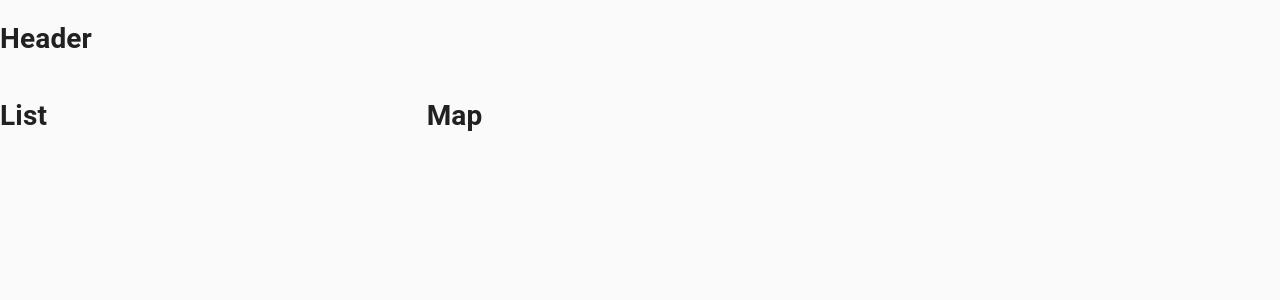
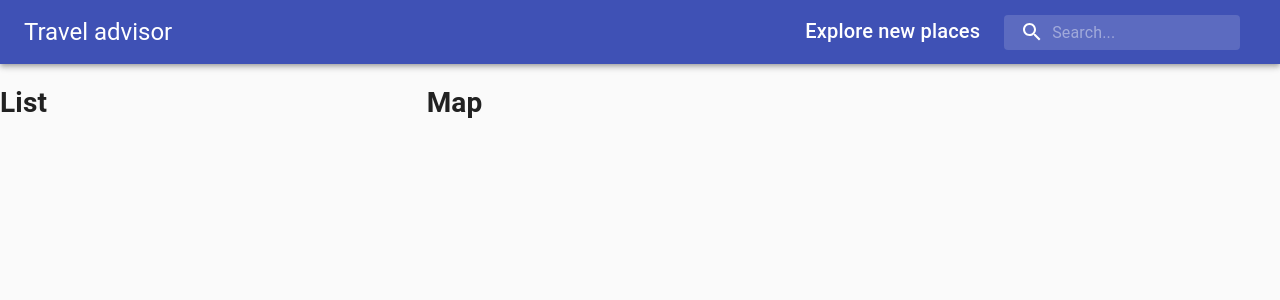
Before and after one commit to amerv97/travel_advisor, a React (Create React App) app: page / in a window 1280 px wide. Shown: the top 300 px of the page. Built offline with nearby package versions, Linux system fonts and the light colour scheme.

Commit message:
Finished Header

```diff
--- a/src/components/Header/Header.jsx
+++ b/src/components/Header/Header.jsx
@@ -1,7 +1,37 @@
 import React from "react";
+import { Autocomplete } from "@material-ui/lab";
+import { AppBar, Toolbar, Typography, InputBase, Box } from "@material-ui/core";
+import SearchIcon from "@material-ui/icons/Search";
+
+import useStyles from "./styles";
 
 const Header = () => {
-  return <h1>Header</h1>;
+  const classes = useStyles();
+  return (
+    <AppBar position="static">
+      <Toolbar className={classes.toolbar}>
+        <Typography variant="h5" className={classes.title}>
+          Travel advisor
+        </Typography>
+        <Box display="flex">
+          <Typography variant="h6" className={classes.title}>
+            Explore new places
+          </Typography>
+          {/* <Autocomplete> */}
+          <div className={classes.search}>
+            <div className={classes.searchIcon}>
+              <SearchIcon />
+            </div>
+            <InputBase
+              placeholder="Search..."
+              classes={{ root: classes.inputRoot, input: classes.inputInput }}
+            />
+          </div>
+          {/* </Autocomplete> */}
+        </Box>
+      </Toolbar>
+    </AppBar>
+  );
 };
 
 export default Header;
--- a/src/components/Header/styles.js
+++ b/src/components/Header/styles.js
@@ -0,0 +1,32 @@
+import { alpha, makeStyles } from '@material-ui/core/styles';
+
+export default makeStyles((theme) => ({
+  title: {
+    display: 'none',
+    [theme.breakpoints.up('sm')]: {
+      display: 'block',
+    },
+  },
+  search: {
+    position: 'relative',
+    borderRadius: theme.shape.borderRadius,
+    backgroundColor: alpha(theme.palette.common.white, 0.15),
+    '&:hover': { backgroundColor: alpha(theme.palette.common.white, 0.25) },
+    marginRight: theme.spacing(2),
+    marginLeft: 0,
+    width: '100%',
+    [theme.breakpoints.up('sm')]: { marginLeft: theme.spacing(3), width: 'auto' },
+  },
+  searchIcon: {
+    padding: theme.spacing(0, 2), height: '100%', position: 'absolute', pointerEvents: 'none', display: 'flex', alignItems: 'center', justifyContent: 'center',
+  },
+  inputRoot: {
+    color: 'inherit',
+  },
+  inputInput: {
+    padding: theme.spacing(1, 1, 1, 0), paddingLeft: `calc(1em + ${theme.spacing(4)}px)`, transition: theme.transitions.create('width'), width: '100%', [theme.breakpoints.up('md')]: { width: '20ch' },
+  },
+  toolbar: {
+    display: 'flex', justifyContent: 'space-between',
+  },
+}));
```
